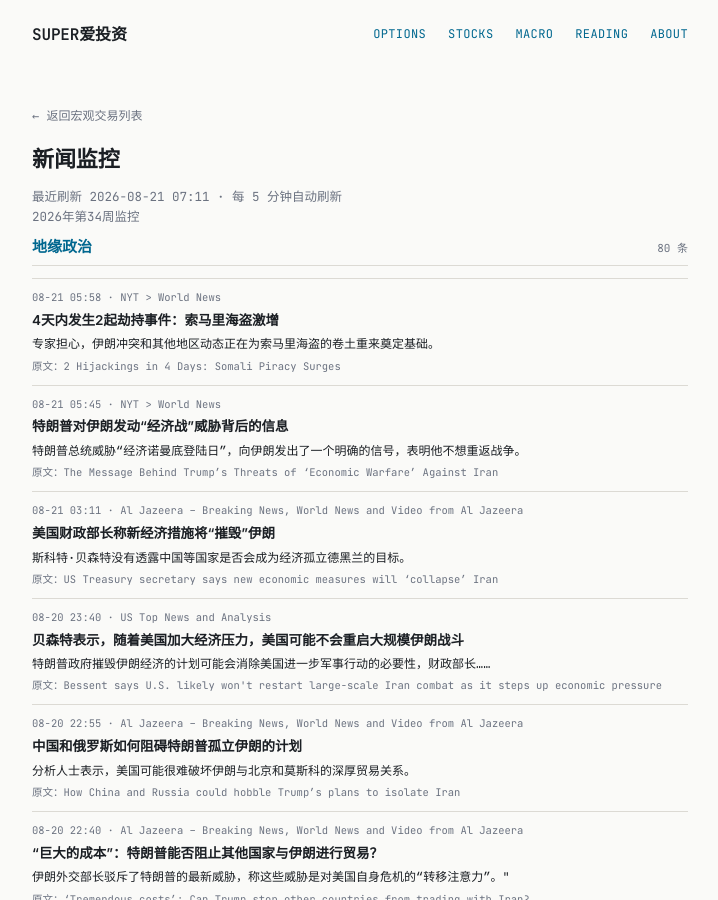
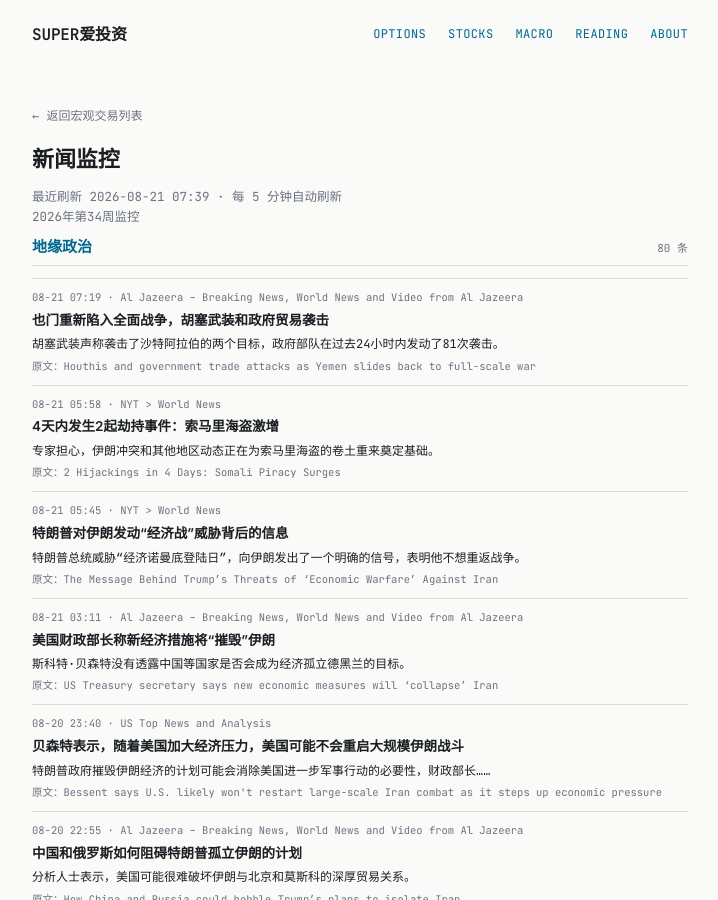
Before and after one commit to tang3super/tang3super.github.io, a Jekyll site: the page built from macro-trade/news-digest.md, in a window 1280 px wide and 900 px high. Shown: the whole window, without its empty margins (280-998 px from the left). Built offline with Jekyll 4.4.1, drawn with Linux system fonts in a browser that asks for light colours; some of the changed text lies outside the part shown.

Commit message:
sync news-digest article

```diff
--- a/macro-trade/news-digest.md
+++ b/macro-trade/news-digest.md
@@ -5,11 +5,18 @@ title: 新闻监控
 date: '2026-08-21'
 summary: 2026年第34周监控
 week_label: 2026年第34周监控
-last_updated: 2026-08-21 07:11
+last_updated: 2026-08-21 07:39
 refresh_note: 每 5 分钟自动刷新
 topics:
 - name: 地缘政治
   items:
+  - title: Houthis and government trade attacks as Yemen slides back to full-scale war
+    summary: Gov't forces carried out 81 attacks in the last 24 hours as Houthis claim to have hit two targets in Saudi Arabia.
+    link: https://www.aljazeera.com/news/2026/8/20/houthis-and-government-trade-attacks-as-yemen-slides-back-to-full-scale-war?traffic_source=rss
+    source: Al Jazeera – Breaking News, World News and Video from Al Jazeera
+    time: 08-21 07:19
+    title_zh: 也门重新陷入全面战争，胡塞武装和政府贸易袭击
+    summary_zh: 胡塞武装声称袭击了沙特阿拉伯的两个目标，政府部队在过去24小时内发动了81次袭击。
   - title: '2 Hijackings in 4 Days: Somali Piracy Surges'
     summary: Experts worry that the conflict in Iran and other regional dynamics are setting the stage for a Somali pirates’ comeback.
     link: https://www.nytimes.com/2026/08/20/world/africa/2-hijackings-in-4-days-somali-piracy-surges.html
```
Also changed, not shown: other parts of macro-trade/news-digest.md (+0 -7 lines).
